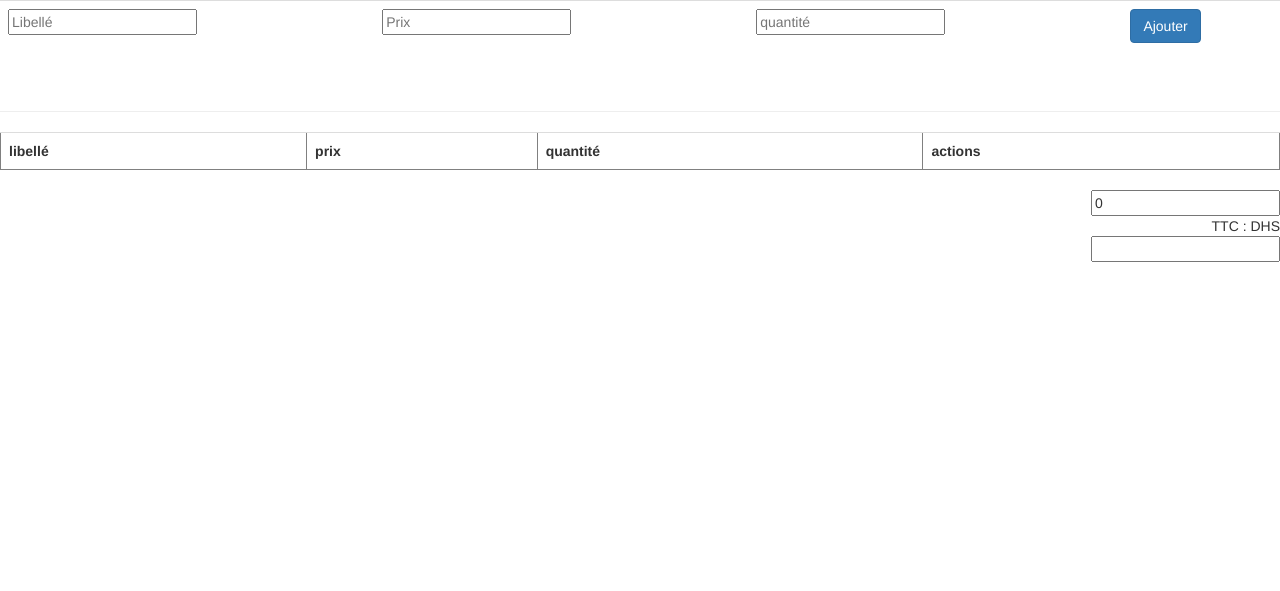
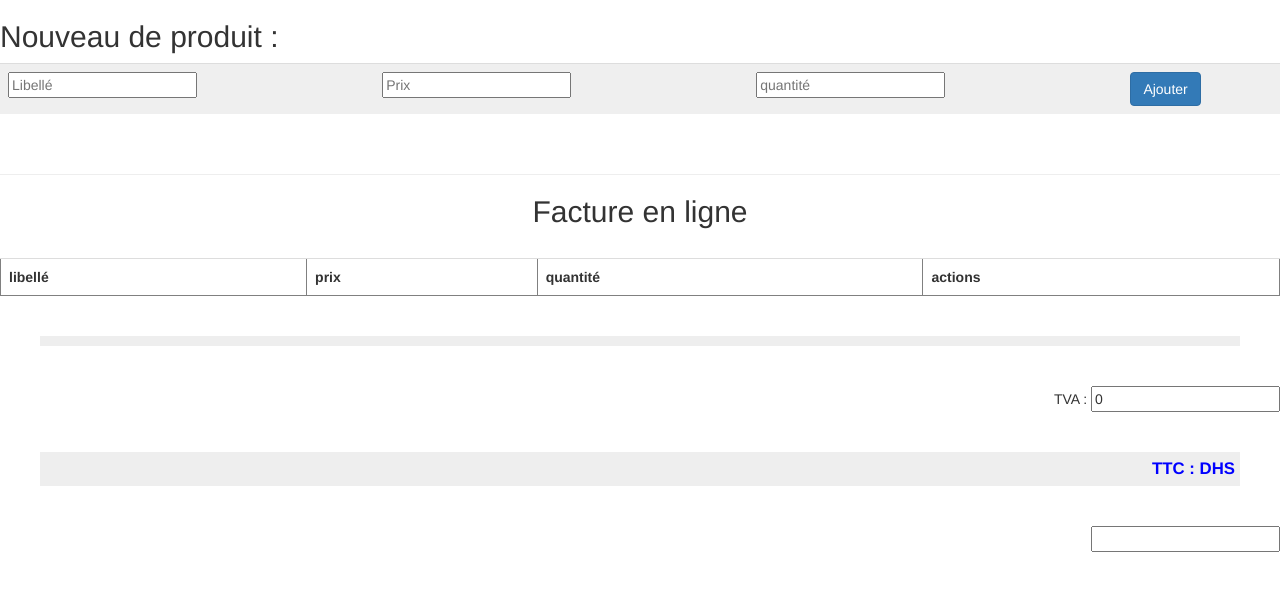
Before and after one commit to medharik/cesajours2017, a PHP site: page /facture.html in a window 1280 px wide. Shown: the top 591 px of the page. Run offline with PHP 8.4, Linux system fonts and the light colour scheme; lists and menus that the app fills with data are empty.

Commit message:
php tableaux , form , get

```diff
--- a/js1/facture.css
+++ b/js1/facture.css
@@ -1,7 +1,11 @@
-#tht{
-	background: grey;
+#tht,.ttc{
+	background: #EEE;
 	text-align: right;
 	color: blue;
+	padding: 5px;
+	font-size: 1.2em;
+	font-weight: bold;
+	margin: 40px;
 }
 footer{
 	text-align: right;
--- a/js1/facture.html
+++ b/js1/facture.html
@@ -22,7 +22,8 @@
 	<link rel="stylesheet" href="facture.css">
 </head>
 <body>
-<table align="center" class="table">
+	<h2>Nouveau de produit :</h2>
+<table align="center" class="table" style="background: #EFEFEF">
 	<tr>
 		<td><input type="text" placeholder="Libellé" id="libelle"></td>
 		<td><input type="number" placeholder="Prix" id="prix" min="0"></td>
@@ -32,6 +33,8 @@
 </table>
 	<br>
 	<hr>
+	<h2 align="center">Facture en ligne </h2>
+	<br>
 	<table align="center" id="facture" width="800" border="1" class="table">
 		<tr>
 			<th>libellé</th>
@@ -43,9 +46,9 @@
 	</table>
 	<footer align="right">
 	<div id="tht"></div>
-<div id="taux"><input type="number" value="0" id="tva">
+<div id="taux">TVA : <input type="number" value="0" id="tva">
 </div>
-<div>TTC : <span id="ttc"></span> DHS</div>
+<div class="ttc">TTC : <span id="ttc"></span> DHS</div>
 <input type=''text' name='qte' value=''>
 </footer>
 <!-- jQuery (necessary for Bootstrap's JavaScript plugins) -->
--- a/js1/facture.js
+++ b/js1/facture.js
@@ -7,7 +7,7 @@ function ajouter () {
   tht=document.getElementById('tht');
     tva=document.getElementById('tva');
        ttc=document.getElementById('ttc');
-facture.innerHTML += "<tr><td> <input  type='text' name='libelle' value='"+libelle.value+"'></td>	<td><input type='text' name='prix' value='"+prix.value+"'  onkeyup='calculer()'></td><td><input type=''text' onkeyup='calculer()' name='qte' value='"+qte.value+"'></td><td><a href='#1' onclick='del(this)'>supprimer</td></tr>";
+facture.innerHTML += "<tr><td> <input  type='text' name='libelle' value='"+libelle.value+"'></td>	<td><input type='text' name='prix' value='"+prix.value+"'  onkeyup='calculer()'></td><td><input type=''text' onkeyup='calculer()' name='qte' value='"+qte.value+"'></td><td><a href='#1' onclick='del(this)' class='btn btn-danger'>supprimer</td></tr>";
 calculer();
 }
 function calculer(){
```
Also changed, not shown: php1/variables.php (+4 -4 lines), php2/form1.html (added, +18 -0 lines), php2/receive.php (added, +19 -0 lines), php2/tableau.php (added, +17 -0 lines), FireShot Screen Capture #010 - 'zoning web part 2' - _C__xampp_htdocs_cesadi1_s2_zoning_html.png (added).
